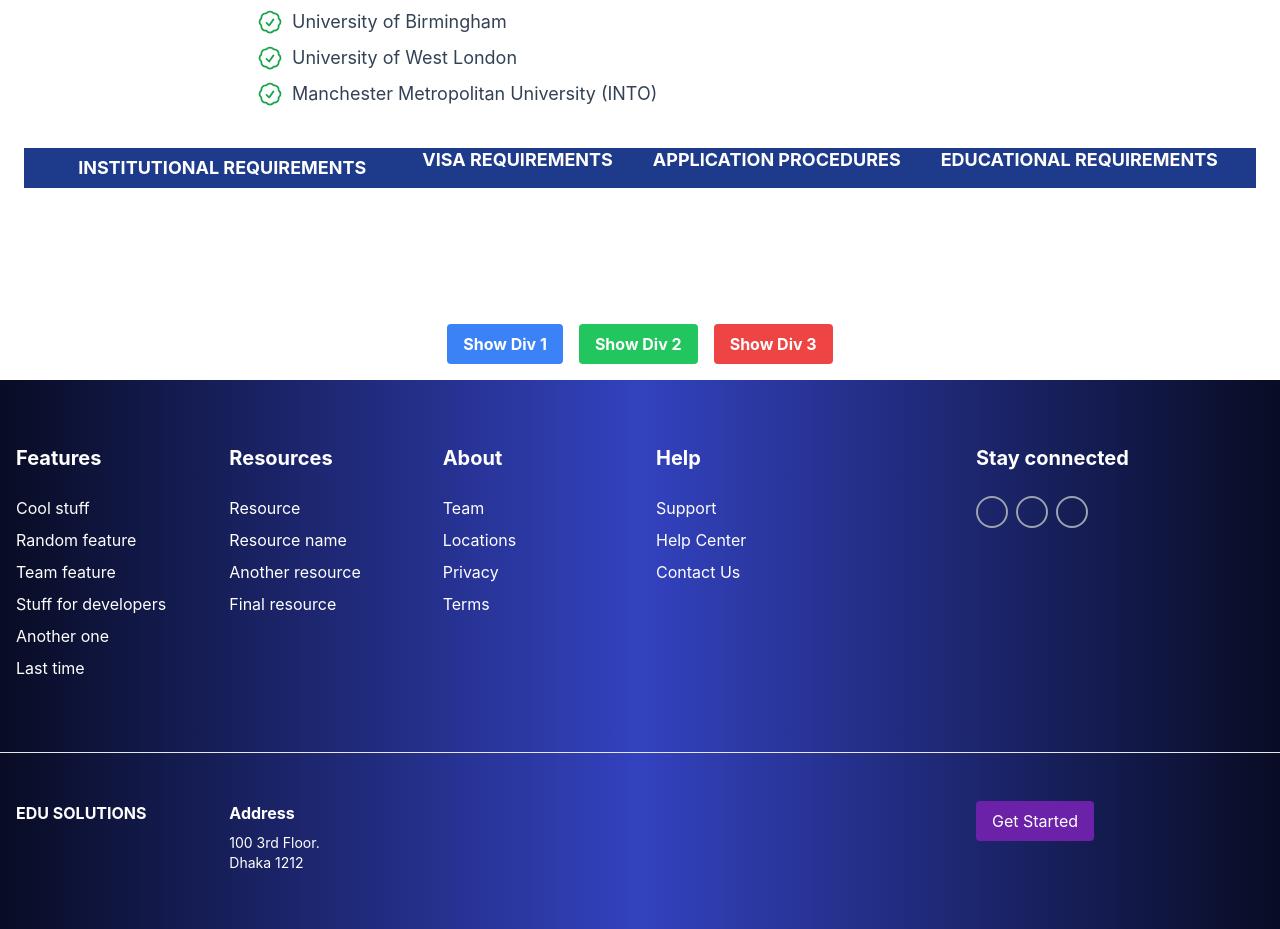
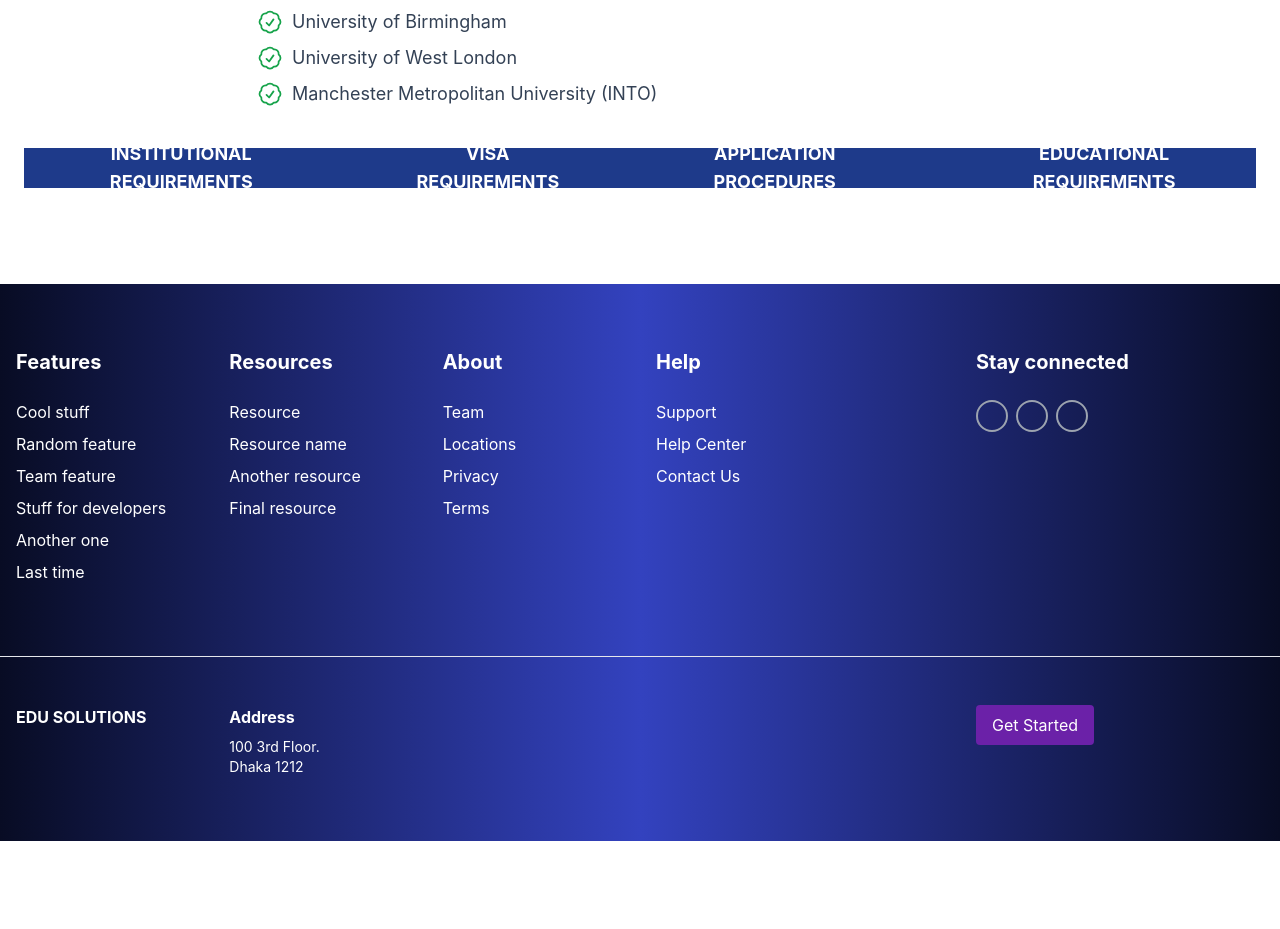
Before and after one commit to Sadnan-2019/edu-solutions-consultency, a React (Create React App) app: page /uk in a window 1280 px wide. Shown: the part 2065-2994 px from the top of the page. After the commit the page ends 2906 px from the top, so only its background shows below. Built offline with nearby package versions, Linux system fonts and the light colour scheme.

Commit message:
manag lanading

```diff
--- a/src/components/Country/Uk.js
+++ b/src/components/Country/Uk.js
@@ -438,40 +438,51 @@ const Uk = () => {
                 </button>
               </li>
               <li>
-                <a
-                  href="#"
-                  class="text-lg  text-base font-bold text-white list-none hover:text-gray-900"
-                  target=""
+              <button
+                  className="text-lg   font-bold text-white list-none hover:text-gray-900 py-2 px-4 rounded"
+                  onClick={() => showDiv(2)}
                 >
-                  VISA REQUIREMENTS
-                </a>
+                 VISA REQUIREMENTS
+                </button>
+
               </li>
               <li>
-                <a
+              <button
+                  className="text-lg   font-bold text-white list-none hover:text-gray-900 py-2 px-4 rounded"
+                  onClick={() => showDiv(3)}
+                >
+                  APPLICATION PROCEDURES
+                </button>
+                {/* <a
                   href="#"
                   class="text-lg  text-base font-bold text-white list-none hover:text-gray-900"
                   target="_blank"
                 >
-                  {/* Application Procedures */}
                   APPLICATION PROCEDURES
-                </a>
+                </a> */}
               </li>
               <li>
-                <a
+              <button
+                  className="text-lg   font-bold text-white list-none hover:text-gray-900 py-2 px-4 rounded"
+                  onClick={() => showDiv(4)}
+                >
+                EDUCATIONAL REQUIREMENTS
+                </button>
+                {/* <a
                   href="#"
                   class="text-lg  text-base font-bold text-white list-none hover:text-gray-900"
                   target="_blank"
                 >
-                  EDUCATIONAL REQUIREMENTS
-                </a>
+
+                </a> */}
               </li>
             </div>
           </nav>
         </div>
       </div>
 
-      <div className="flex flex-col items-center mt-10">
-        <div className="flex space-x-4">
+      <div className="flex flex-col items-center  ">
+        {/* <div className="flex space-x-4">
           <button
             className="bg-blue-500 hover:bg-blue-700 text-white font-bold py-2 px-4 rounded"
             onClick={() => showDiv(1)}
@@ -491,16 +502,19 @@ const Uk = () => {
             Show Div 3
           </button>
 
-        </div>
-        <div className="mt-4">
+        </div> */}
+        <div className=" ">
           {activeDiv === 1 && (
             <div className="bg-blue-200 p-4 rounded"> <Services></Services></div>
           )}
           {activeDiv === 2 && (
-            <div className="bg-green-200 p-4 rounded">Div 2 Content</div>
+            <div className="bg-green-200 p-4 rounded">VISA REQUIREMENTS</div>
           )}
           {activeDiv === 3 && (
-            <div className="bg-red-200 p-4 rounded">Div 3 Content</div>
+            <div className="bg-red-200 p-4 rounded"> APPLICATION PROCEDURES</div>
+          )}
+          {activeDiv === 4 && (
+            <div className="bg-red-200 p-4 rounded"> EDUCATIONAL REQUIREMENTS</div>
           )}
         </div>
       </div>
```
